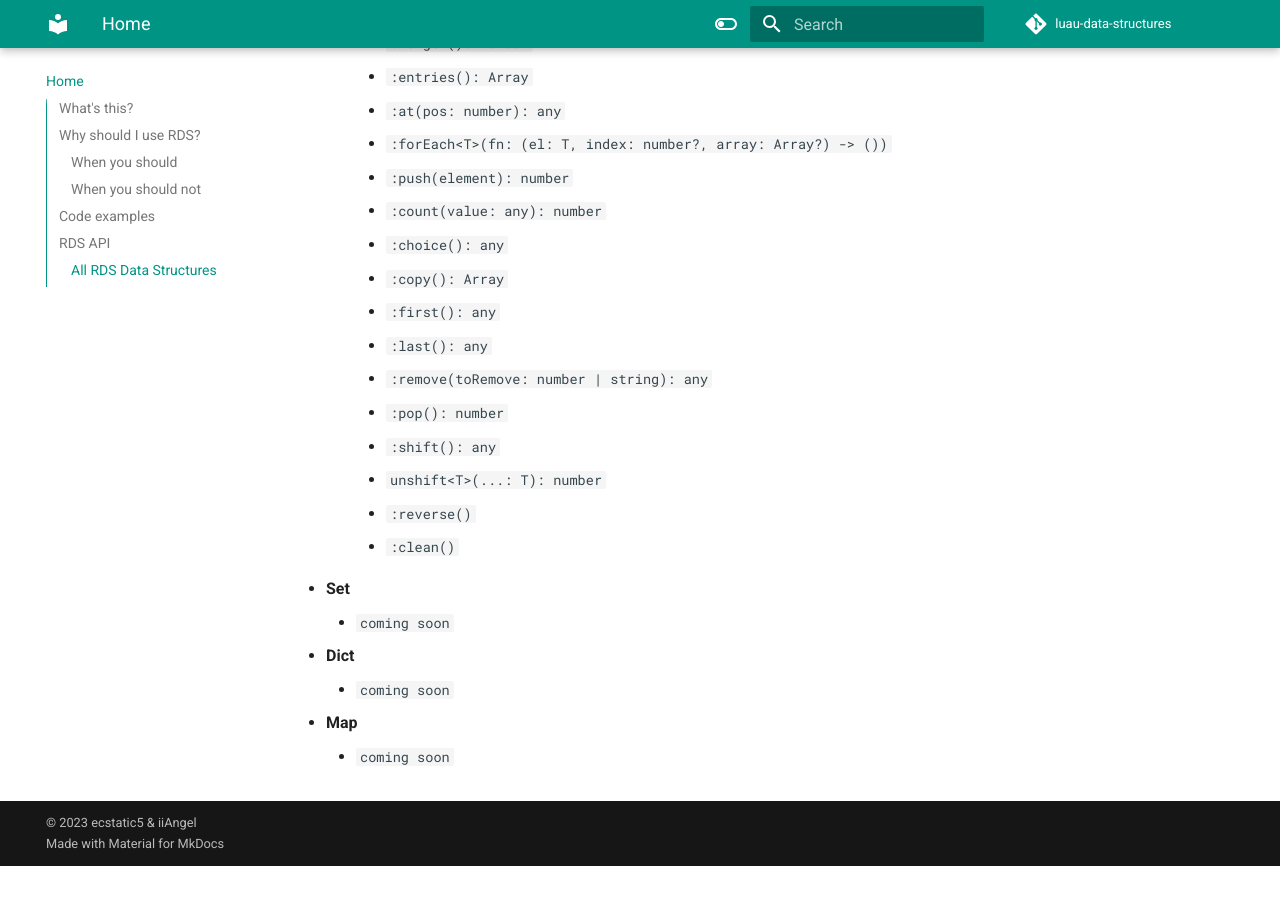
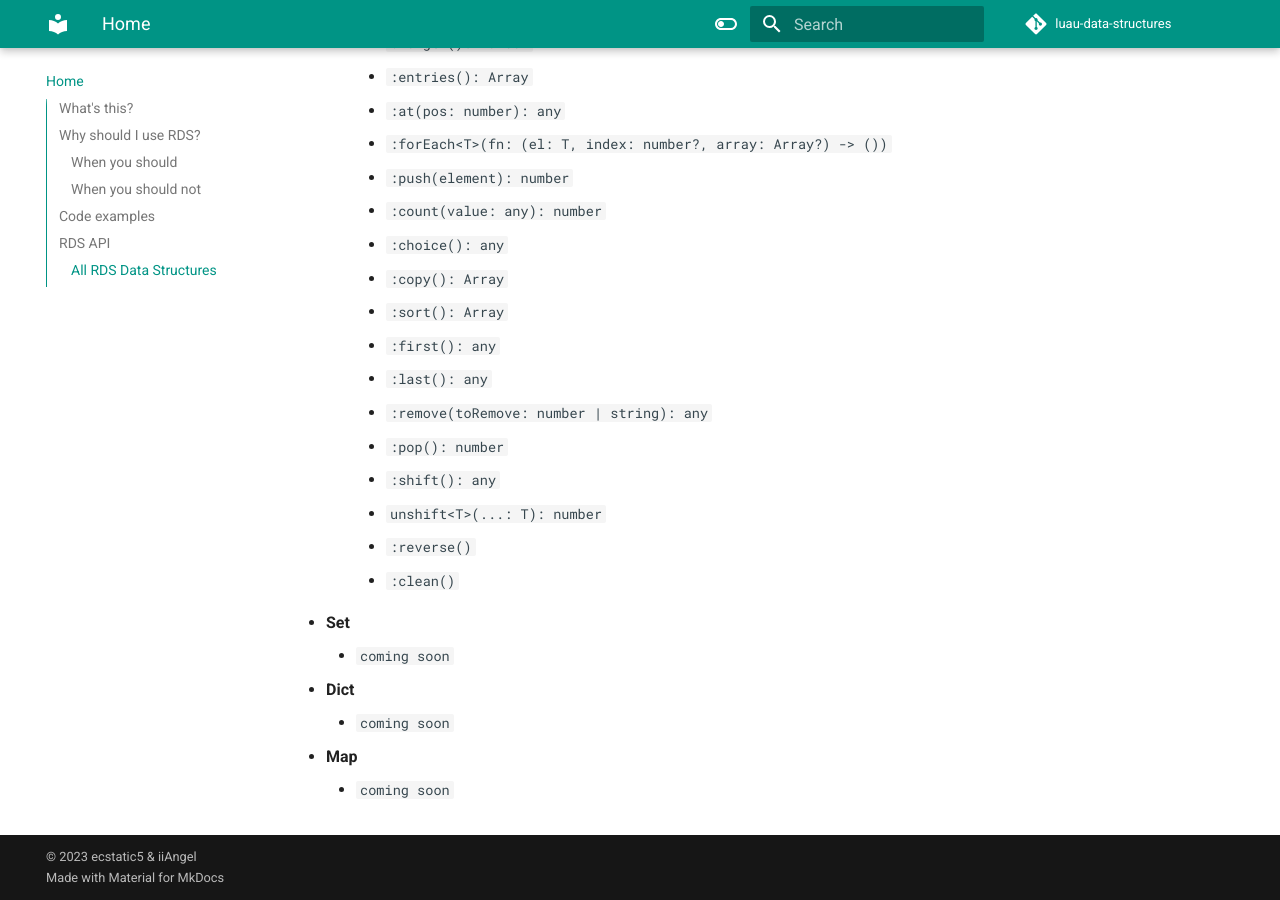
Before and after one commit to ecstatic5/luau-data-structures, an MkDocs documentation site: the page built from docs/index.md, in a window 1280 px wide and 900 px high, scrolled down 2525 px. Built offline with MkDocs 1.6.1 and Material for MkDocs 9.7.7, drawn with Linux system fonts in a browser that asks for light colours; comment, search, counter and statistics services are not loaded; before the commit the page ends 3391 px from its top, so only the background shows below that.

Commit message:
add: :sort() method

```diff
--- a/docs/index.md
+++ b/docs/index.md
@@ -101,6 +101,7 @@ You can visit the full RDS API [clicking here](./api.md). The API contains ALL t
         - `:count(value: any): number`
         - `:choice(): any`
         - `:copy(): Array`
+        - `:sort(): Array`
         - `:first(): any`
         - `:last(): any`
         - `:remove(toRemove: number | string): any`
```
Also changed, not shown: docs/api/data-structures.md (+1 -0 lines).
